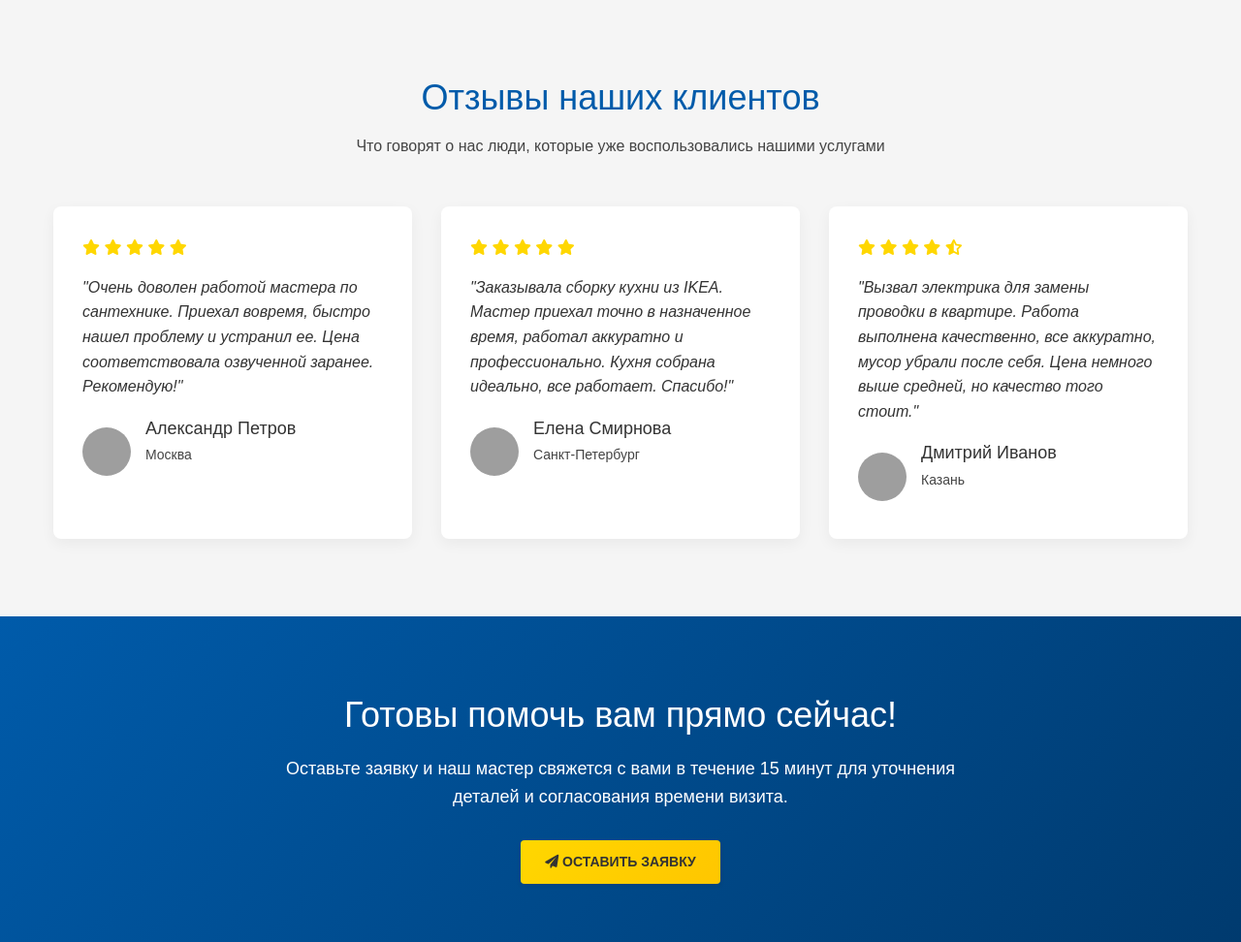
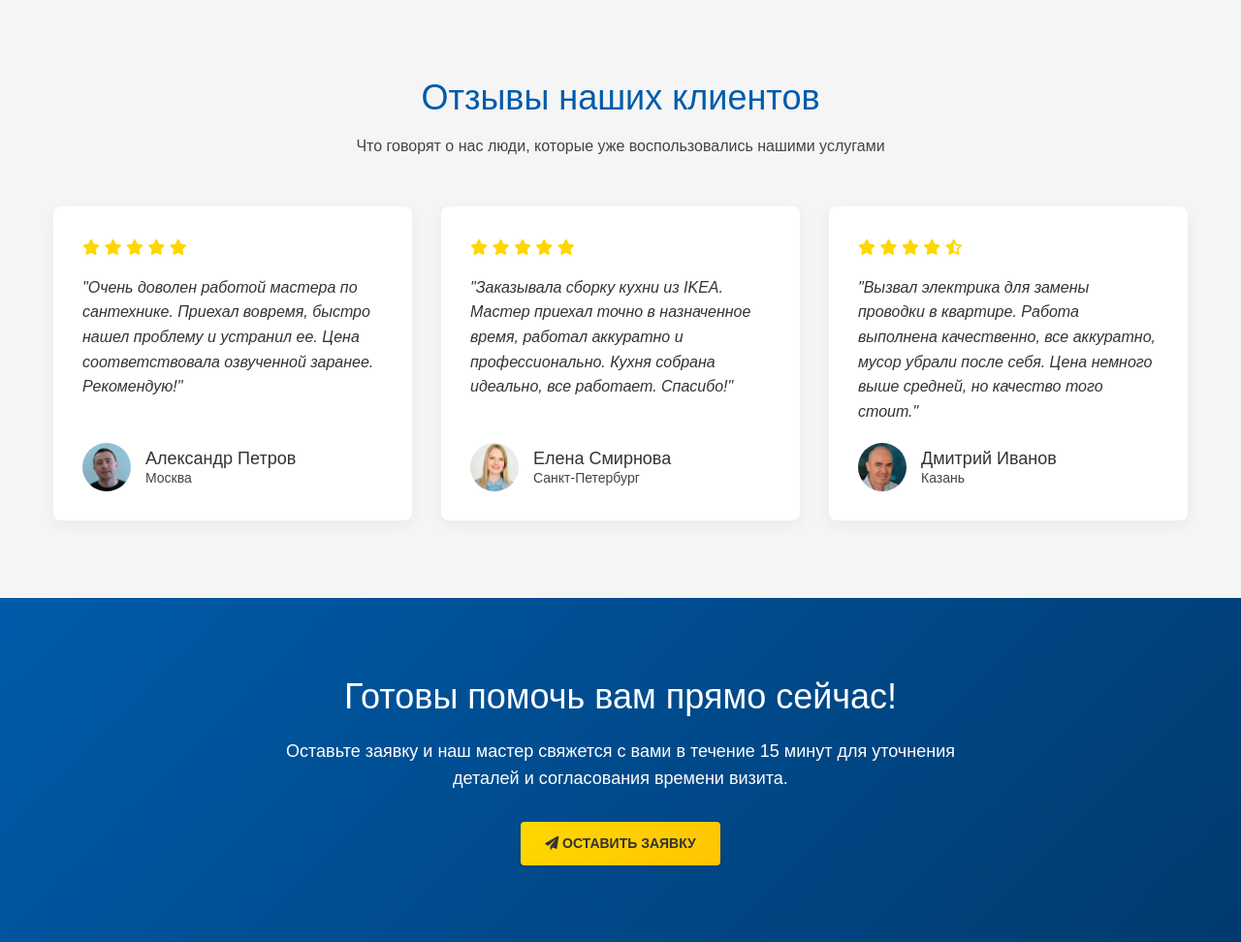
Before and after one commit to GrigoryKalinin/Home_master, a Django app: page / in a window 1280 px wide. Shown: the part 1463-2435 px from the top of the page at 97% size. Run offline with Django 5.2, Linux system fonts and the light colour scheme; data that the repository does not hold is empty; some libraries are stand-ins or nearby versions; grey boxes are pictures that could not be loaded.

Commit message:
fix. Отзывы

```diff
--- a/main/static/main/css/landing.css
+++ b/main/static/main/css/landing.css
@@ -225,6 +225,9 @@
   padding: 30px; /* Внутренние отступы */
   border-radius: 8px; /* Скругление углов */
   box-shadow: 0 5px 15px rgba(0, 0, 0, 0.05); /* Легкая тень */
+  display: flex; /* Flexbox для вертикального распределения */
+  flex-direction: column; /* Вертикальное расположение элементов */
+  height: 100%; /* Полная высота в grid контейнере */
 }
 
 /* Звездочки рейтинга в отзыве */
@@ -237,6 +240,7 @@
 .testimonial-card p {
   font-style: italic; /* Курсивный шрифт для текста отзыва */
   margin-bottom: 20px; /* Отступ снизу */
+  flex-grow: 1; /* Растягивание на доступное пространство */
 }
 
 /* Контейнер с информацией об авторе отзыва */
@@ -244,6 +248,7 @@
   display: flex; /* Flexbox для горизонтального расположения */
   align-items: center; /* Вертикальное выравнивание */
   gap: 15px; /* Отступ между аватаром и информацией */
+  margin-top: auto; /* Прижимание к низу карточки */
 }
 
 /* Аватар автора отзыва */
@@ -258,7 +263,8 @@
 /* Заголовок с именем автора */
 .author-info h4 {
   font-size: 18px; /* Размер шрифта имени */
-  margin-bottom: 5px; /* Отступ снизу */
+  margin: 0; /* Убираем отступы */
+  line-height: 1.2; /* Межстрочный интервал */
 }
 
 /* Дополнительная информация об авторе */
@@ -266,6 +272,8 @@
   font-style: normal; /* Обычный (не курсивный) шрифт */
   color: #444; /* Серый цвет текста */
   font-size: 14px; /* Размер шрифта */
+  margin: 0; /* Убираем отступы */
+  line-height: 1.2; /* Межстрочный интервал */
 }
 
 /* Секция призыва к действию (Call-to-Action) */
--- a/main/templates/main/landing.html
+++ b/main/templates/main/landing.html
@@ -97,7 +97,7 @@
       </div>
       <p>"Очень доволен работой мастера по сантехнике. Приехал вовремя, быстро нашел проблему и устранил ее. Цена соответствовала озвученной заранее. Рекомендую!"</p>
       <div class="testimonial-author">
-        <div class="author-avatar" style="background-image: url('https://example.com/avatar1.jpg');"></div>
+        <div class="author-avatar" style="background-image: url('{% static "images/Sasha.jpg" %}');"></div>
         <div class="author-info">
           <h4>Александр Петров</h4>
           <p>Москва</p>
@@ -114,7 +114,7 @@
       </div>
       <p>"Заказывала сборку кухни из IKEA. Мастер приехал точно в назначенное время, работал аккуратно и профессионально. Кухня собрана идеально, все работает. Спасибо!"</p>
       <div class="testimonial-author">
-        <div class="author-avatar" style="background-image: url('https://example.com/avatar2.jpg');"></div>
+        <div class="author-avatar" style="background-image: url('{% static "images/Elena.jpg" %}');"></div>
         <div class="author-info">
           <h4>Елена Смирнова</h4>
           <p>Санкт-Петербург</p>
@@ -131,7 +131,7 @@
       </div>
       <p>"Вызвал электрика для замены проводки в квартире. Работа выполнена качественно, все аккуратно, мусор убрали после себя. Цена немного выше средней, но качество того стоит."</p>
       <div class="testimonial-author">
-        <div class="author-avatar" style="background-image: url('https://example.com/avatar3.jpg');"></div>
+        <div class="author-avatar" style="background-image: url('{% static "images/Dima.jpg" %}');"></div>
         <div class="author-info">
           <h4>Дмитрий Иванов</h4>
           <p>Казань</p>
```
Also changed, not shown: static/images/Dima.jpg (added), static/images/Elena.jpg (added), static/images/Sasha.jpg (added).
